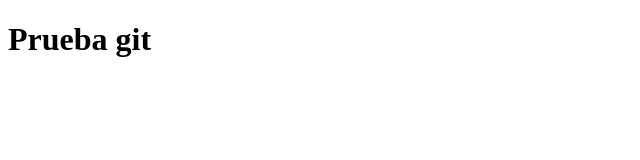
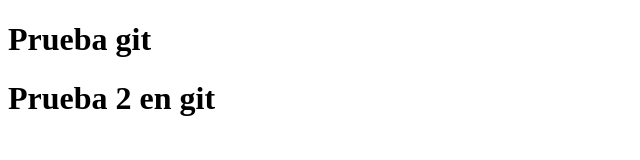
Before and after one commit to MillorSalazar/Prueba, a plain HTML site: page index.html in a window 1280 px wide. Shown: the whole page, without its empty margins (0-640 px from the left). Drawn offline with Linux system fonts and the light colour scheme.

Commit message:
modificacion

```diff
--- a/index.html
+++ b/index.html
@@ -8,5 +8,6 @@
 </head>
 <body>
     <h1>Prueba git</h1>
+    <h1>Prueba 2 en git</h1>
 </body>
 </html>
```
